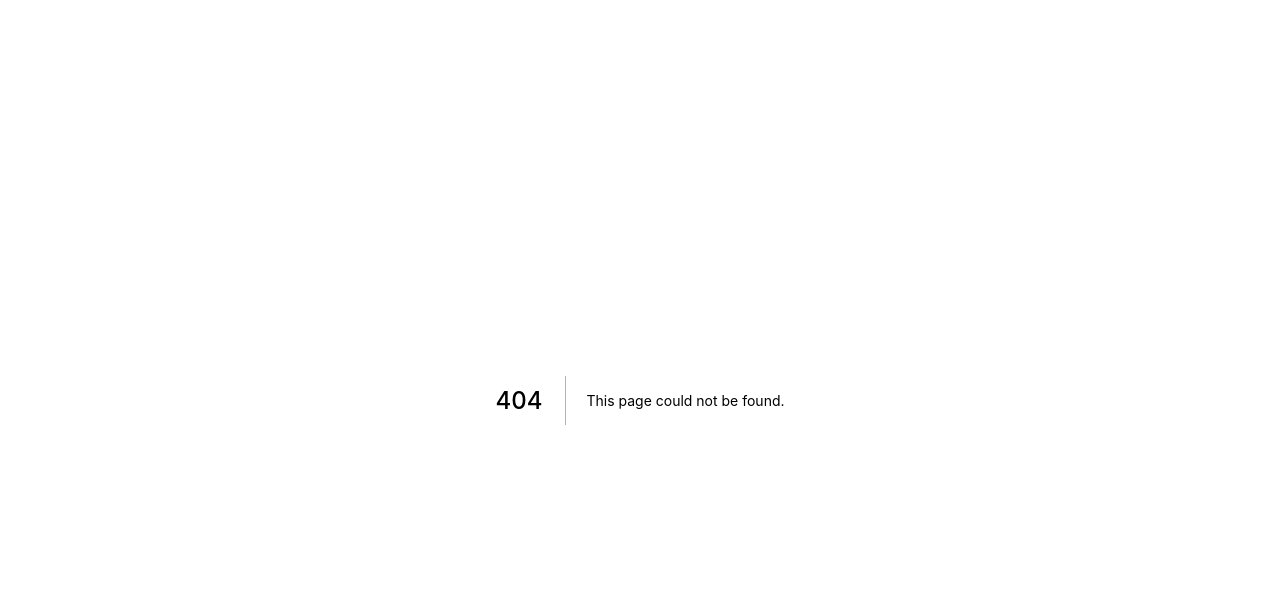
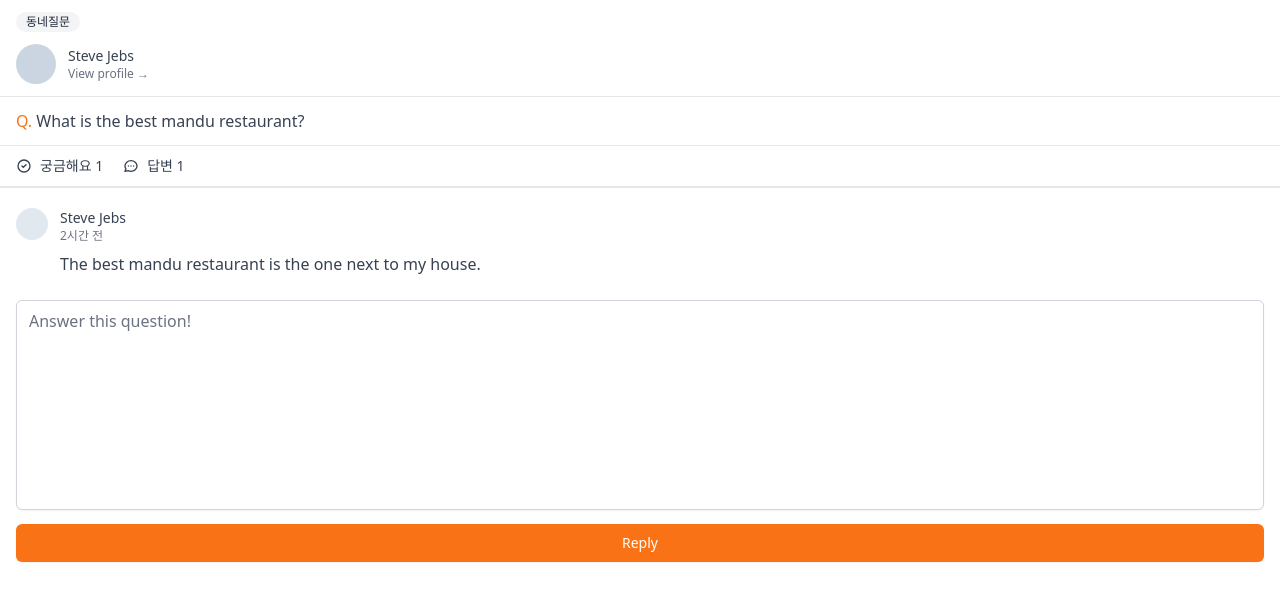
Before and after one commit to joooonis/carrot-market, a Next.js app: page /community/1 in a window 1280 px wide. Before the commit this address had no page. Shown: the top 600 px of the page. Built offline with nearby package versions, Linux system fonts and the light colour scheme.

Commit message:
design : community detail block element : div, p, ol, ul, table inline element : span, a , b, img inline-flex -> block을 inline으로

```diff
--- /dev/null
+++ b/pages/community/[id].tsx
@@ -0,0 +1,88 @@
+import type { NextPage } from 'next';
+
+const CommunityPostDetail: NextPage = () => {
+  return (
+    <div>
+      <span className="inline-flex my-3 ml-4 items-center px-2.5 py-0.5 rounded-full text-xs font-medium bg-gray-100 text-gray-800">
+        동네질문
+      </span>
+      <div className="flex mb-3 px-4 cursor-pointer pb-3  border-b items-center space-x-3">
+        <div className="w-10 h-10 rounded-full bg-slate-300" />
+        <div>
+          <p className="text-sm font-medium text-gray-700">Steve Jebs</p>
+          <p className="text-xs font-medium text-gray-500">
+            View profile &rarr;
+          </p>
+        </div>
+      </div>
+      <div>
+        <div className="mt-2 px-4 text-gray-700">
+          <span className="text-orange-500 font-medium">Q.</span> What is the
+          best mandu restaurant?
+        </div>
+        <div className="flex px-4 space-x-5 mt-3 text-gray-700 py-2.5 border-t border-b-[2px]  w-full">
+          <span className="flex space-x-2 items-center text-sm">
+            <svg
+              className="w-4 h-4"
+              fill="none"
+              stroke="currentColor"
+              viewBox="0 0 24 24"
+              xmlns="http://www.w3.org/2000/svg"
+            >
+              <path
+                strokeLinecap="round"
+                strokeLinejoin="round"
+                strokeWidth="2"
+                d="M9 12l2 2 4-4m6 2a9 9 0 11-18 0 9 9 0 0118 0z"
+              ></path>
+            </svg>
+            <span>궁금해요 1</span>
+          </span>
+          <span className="flex space-x-2 items-center text-sm">
+            <svg
+              className="w-4 h-4"
+              fill="none"
+              stroke="currentColor"
+              viewBox="0 0 24 24"
+              xmlns="http://www.w3.org/2000/svg"
+            >
+              <path
+                strokeLinecap="round"
+                strokeLinejoin="round"
+                strokeWidth="2"
+                d="M8 12h.01M12 12h.01M16 12h.01M21 12c0 4.418-4.03 8-9 8a9.863 9.863 0 01-4.255-.949L3 20l1.395-3.72C3.512 15.042 3 13.574 3 12c0-4.418 4.03-8 9-8s9 3.582 9 8z"
+              ></path>
+            </svg>
+            <span>답변 1</span>
+          </span>
+        </div>
+      </div>
+      <div className="px-4 my-5 space-y-5">
+        <div className="flex items-start space-x-3">
+          <div className="w-8 h-8 bg-slate-200 rounded-full" />
+          <div>
+            <span className="text-sm block font-medium text-gray-700">
+              Steve Jebs
+            </span>
+            <span className="text-xs text-gray-500 block ">2시간 전</span>
+            <p className="text-gray-700 mt-2">
+              The best mandu restaurant is the one next to my house.
+            </p>
+          </div>
+        </div>
+      </div>
+      <div className="px-4">
+        <textarea
+          className="scrollbar-thin scrollbar-thumb-gray-500 scrollbar-track-gray-300 overflow-y-scroll scrollbar-thumb-rounded-full scrollbar-track-rounded-full mt-1 resize-none shadow-sm w-full focus:ring-orange-500 rounded-md border-gray-300 focus:border-orange-500"
+          rows={8}
+          placeholder="Answer this question!"
+        />
+        <button className="mt-2 w-full bg-orange-500 hover:bg-orange-600 text-white py-2 px-4 border border-transparent rounded-md shadow-sm text-sm font-medium focus:ring-2 focus:ring-offset-2 focus:ring-orange-500 focus:outline-none ">
+          Reply
+        </button>
+      </div>
+    </div>
+  );
+};
+
+export default CommunityPostDetail;
```
